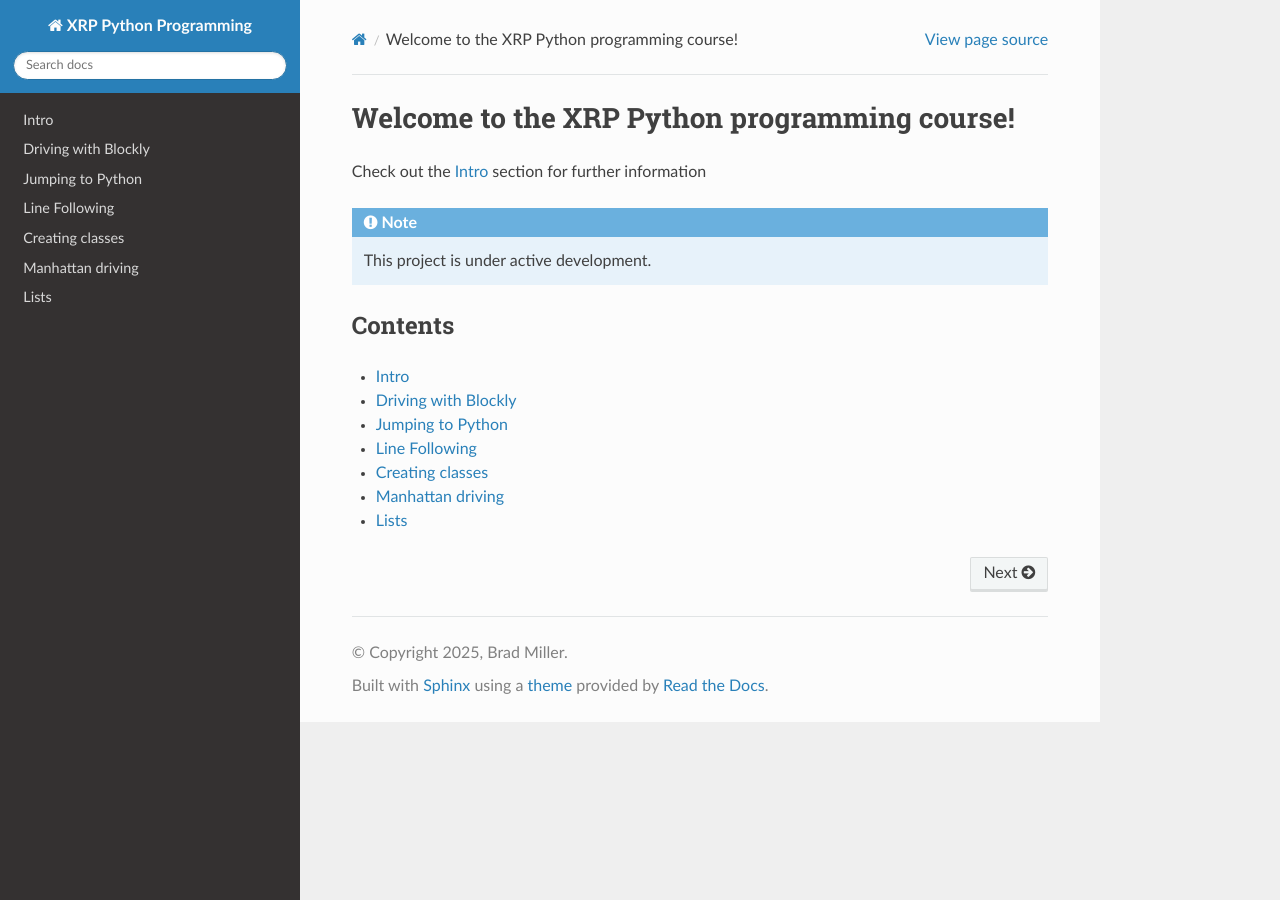
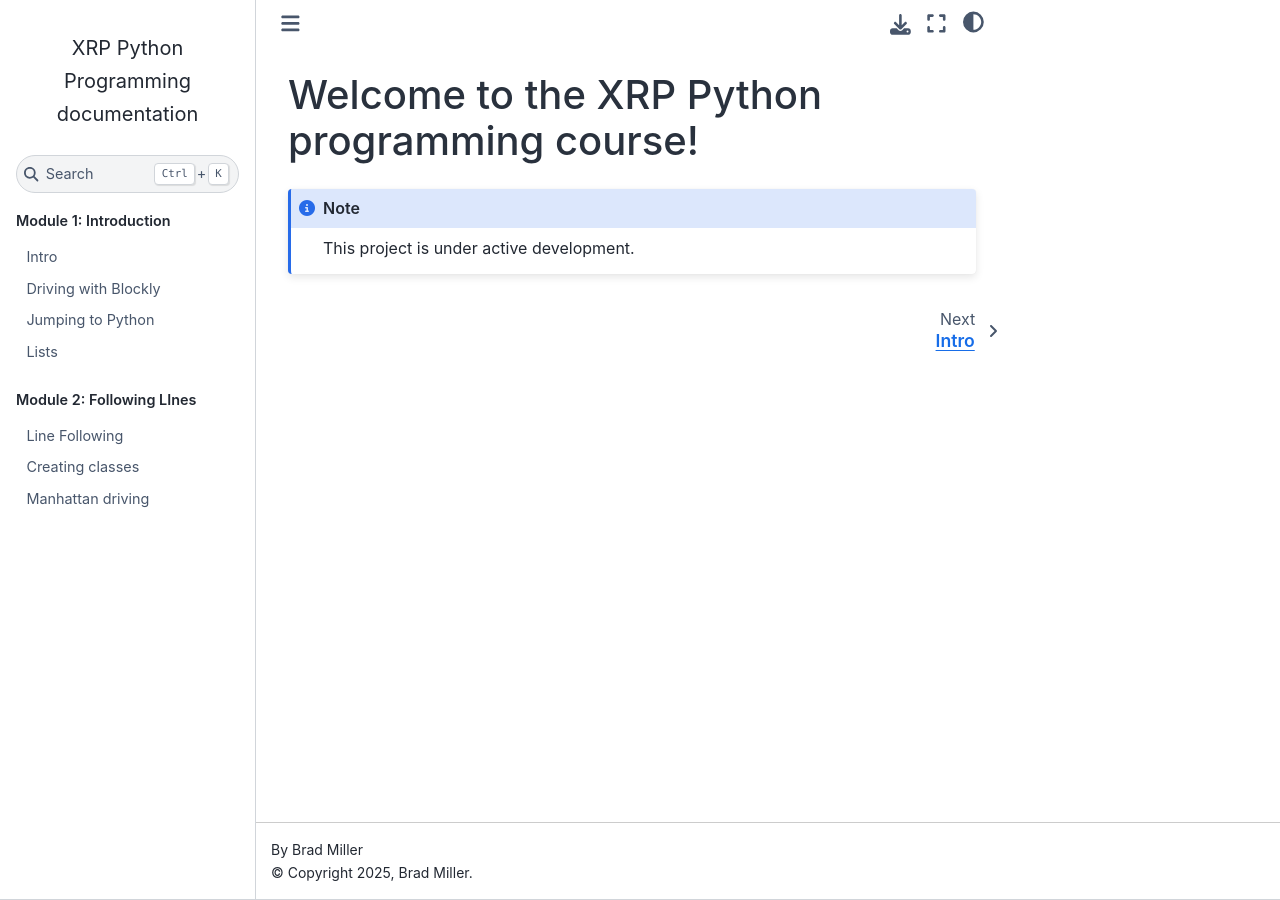
Before and after one commit to bradamiller/ProgrammingWithXRP, a Sphinx documentation site: the page built from docs/source/index.rst, in a window 1280 px wide. Built offline with Sphinx 7.4.7 and the Sphinx Book theme 1.1.4, drawn with Linux system fonts in a browser that asks for light colours.

Commit message:
Changed theme and other progress

```diff
--- a/docs/requirements.txt
+++ b/docs/requirements.txt
@@ -1,2 +1,3 @@
 sphinx==7.1.2
 sphinx-rtd-theme==1.3.0rc1
+sphinx_book_theme
--- a/docs/source/intro.rst
+++ b/docs/source/Introduction/intro.rst
@@ -2,3 +2,7 @@ Intro
 =====
 This is an Introduction to Programming course using the Python language. The examples
 and projects will be developed for the XRP robot.
+
+subheading
+----------
+Stuff under a subheading
--- a/docs/source/conf.py
+++ b/docs/source/conf.py
@@ -6,30 +6,31 @@ project = 'XRP Python Programming'
 copyright = '2025, Brad Miller'
 author = 'Brad Miller'
 
-release = '0.1'
-version = '0.1.0'
+release = ''
+version = ''
 
 # -- General configuration
 
-extensions = [
-    'sphinx.ext.duration',
-    'sphinx.ext.doctest',
-    'sphinx.ext.autodoc',
-    'sphinx.ext.autosummary',
-    'sphinx.ext.intersphinx',
-]
+# extensions = [
+#     'sphinx.ext.duration',
+#     'sphinx.ext.doctest',
+#     'sphinx.ext.autodoc',
+#     'sphinx.ext.autosummary',
+#     'sphinx.ext.intersphinx',
+# ]
 
-intersphinx_mapping = {
-    'python': ('https://docs.python.org/3/', None),
-    'sphinx': ('https://www.sphinx-doc.org/en/master/', None),
-}
-intersphinx_disabled_domains = ['std']
+# intersphinx_mapping = {
+#     'python': ('https://docs.python.org/3/', None),
+#     'sphinx': ('https://www.sphinx-doc.org/en/master/', None),
+# }
+# intersphinx_disabled_domains = ['std']
 
 templates_path = ['_templates']
 
 # -- Options for HTML output
 
-html_theme = 'sphinx_rtd_theme'
+html_theme = 'sphinx_book_theme'
+#html_theme = 'sphinx_rtd_theme'
 
 # -- Options for EPUB output
 epub_show_urls = 'footnote'
--- a/docs/source/index.rst
+++ b/docs/source/index.rst
@@ -1,28 +1,32 @@
 Welcome to the XRP Python programming course!
 =============================================
 
-
-Check out the :doc:`intro` section for further information
 
 .. note::
 
    This project is under active development.
 
-Contents
---------
 
 .. toctree::
+   :maxdepth: 1
+   :hidden:
+   :caption: Module 1: Introduction
 
-   intro
+   Introduction/intro
 
    driving_with_blockly
 
    jumping_to_python
+
+   lists
+
+.. toctree::
+   :maxdepth: 1
+   :hidden:
+   :caption: Module 2: Following LInes
 
    line_following
 
    creating_classes
 
    manhattan_driving
-
-   lists
```
